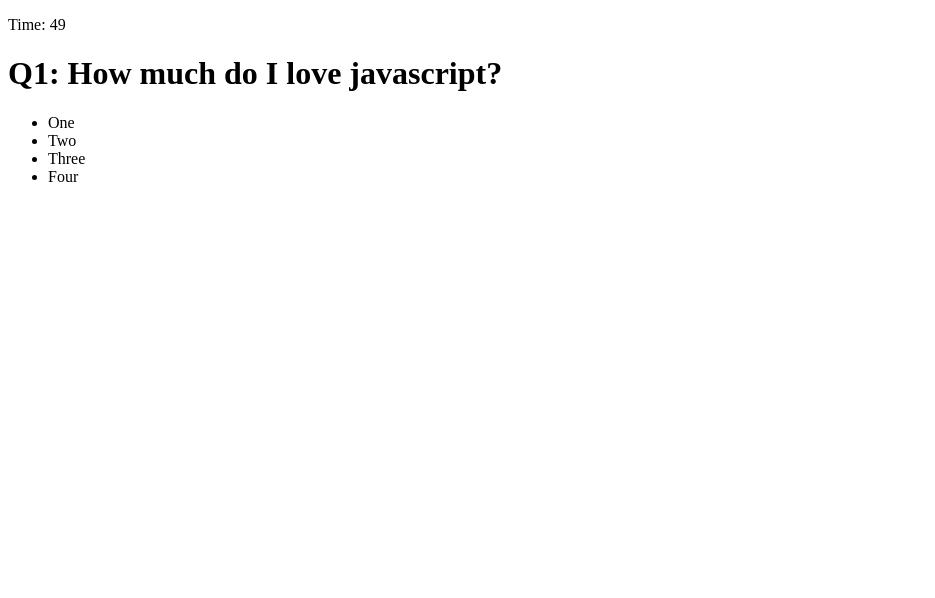
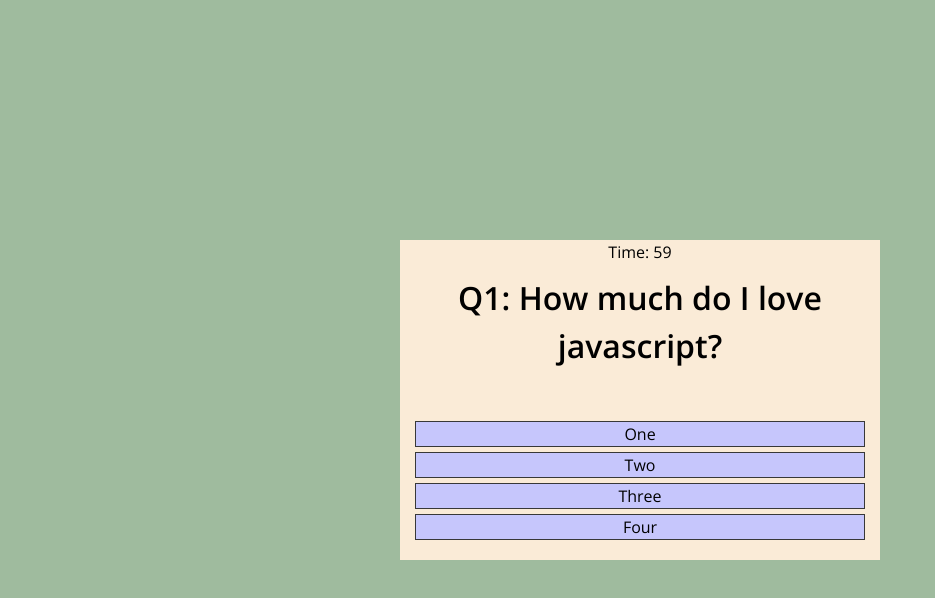
Before and after one commit to druludwig/04-code-quiz, a plain HTML site: page index.html in a window 1280 px wide. Both pictures are taken after a click on the button "Start". Shown: the whole page, without its empty margins (0-935 px from the left). Drawn offline with nearby package versions, Linux system fonts and the light colour scheme.

Commit message:
Hit significant progress point. Pushing restore point (backup).

```diff
--- /dev/null
+++ b/assets/css/reset.css
@@ -0,0 +1,74 @@
+/* Box sizing rules */
+*,
+*::before,
+*::after {
+  box-sizing: border-box;
+}
+
+/* Remove default margin */
+body,
+h1,
+h2,
+h3,
+h4,
+p,
+figure,
+blockquote,
+dl,
+dd {
+  margin: 0;
+}
+
+/* Remove list styles on ul, ol elements with a list role, which suggests default styling will be removed */
+ul[role='list'],
+ol[role='list'] {
+  list-style: none;
+}
+
+/* Set core root defaults */
+html:focus-within {
+  scroll-behavior: smooth;
+}
+
+/* Set core body defaults */
+body {
+  min-height: 100vh;
+  text-rendering: optimizeSpeed;
+  line-height: 1.5;
+}
+
+/* A elements that don't have a class get default styles */
+a:not([class]) {
+  text-decoration-skip-ink: auto;
+}
+
+/* Make images easier to work with */
+img,
+picture {
+  max-width: 100%;
+  display: block;
+}
+
+/* Inherit fonts for inputs and buttons */
+input,
+button,
+textarea,
+select {
+  font: inherit;
+}
+
+/* Remove all animations, transitions and smooth scroll for people that prefer not to see them */
+@media (prefers-reduced-motion: reduce) {
+  html:focus-within {
+   scroll-behavior: auto;
+  }
+
+  *,
+  *::before,
+  *::after {
+    animation-duration: 0.01ms !important;
+    animation-iteration-count: 1 !important;
+    transition-duration: 0.01ms !important;
+    scroll-behavior: auto !important;
+  }
+}
--- a/assets/css/styles.css
+++ b/assets/css/styles.css
@@ -1,7 +1,78 @@
-.root{
+:root{
+    --primary-color: #e31b23;
+    --secondary-color: #383838;
+    --accent-color-1: #9fbb9e;
+    --accent-color-2: #c6c6fc;
 
+}
+
+body{
+    background-color: var(--accent-color-1);
+    display: flex;
+    justify-content: center;
+    align-items: center;
+    font-family: 'Open Sans', sans-serif;
+}
+
+.window{
+    display: flex;
+    flex-direction: column;
+    align-content: center;
+    height: 40vh;
+    width: 60vh;
+    background-color: antiquewhite;
+    text-align: center;
 }
 
 .hidden{
     display: none;
 }
+/* Quiz */
+
+.answer{
+    margin: 5px 15px 5px 15px;
+    border: 1px solid var(--secondary-color);
+    cursor:pointer;
+    background-color: var(--accent-color-2);
+    ;
+}
+
+
+
+
+
+/* Leaderboard */
+.leaderboard-50{
+    width: 50%;
+}
+
+
+
+
+
+
+/* ID Specific Elements */
+#timer-display{
+    text-align: center;
+}
+
+#start-button{
+    margin: 20px;
+    width: 20%;
+    align-self: center;
+}
+
+#section-text{
+    margin: 10px;
+    font-size: 1em;
+}
+
+#section-head{
+    margin: 10px;
+    font-size: 2em;
+}
+
+#answer-display{
+    list-style-type: none;
+    padding: 0px;
+}
--- a/assets/js/script.js
+++ b/assets/js/script.js
@@ -10,6 +10,8 @@ let answerLine2 = document.querySelector("#answerLine2");
 let answerLine3 = document.querySelector("#answerLine3");
 let answerLine4 = document.querySelector("#answerLine4");
 let initialsField = document.querySelector("#initials");
+let leaderboardInitials = document.querySelector("#leaders")
+let leaderboardScores = document.querySelector("#scores")
 
 let currentIndex = 0;
 let time = 0;
@@ -75,7 +77,7 @@ function startQuiz(){
 
 //Start the Timer
 function gameTimer() {
-      time = 51
+      time = 61
       timer = setInterval(function() {
         time--;
         timerElement.textContent = ("Time: " + time);
@@ -133,7 +135,7 @@ function checkProgress(){
 
 
 
-//This ends the quiz if they complete it in time
+//   This ends the quiz if they complete it in time
 function endQuiz(){
    isDone = true;
    sectionText.style.display = '';
@@ -156,6 +158,8 @@ function timerOut(){
 
 
 function postScores(){
+   saveButton.style.display = 'none';
+   initialsField.style.display = 'none';
    let savedScores = JSON.parse(localStorage.getItem("savedScores")) || [];
    let player = initialsField.value;
    let currentScore = {
@@ -168,7 +172,19 @@ function postScores(){
    displayHighscores();
   }
 
-
+function displayHighscores(){
+   sectionHead.textContent = ""
+   sectionText.textContent = ""
+    let savedScores = JSON.parse(localStorage.getItem("savedScores")) || [];
+    for (i=0; i<savedScores.length; i++){
+        let initialsText = document.createElement("li");
+        let scoreText = document.createElement("li");
+        initialsText.textContent = savedScores[i].name;
+        scoreText.textContent = savedScores[i].score;
+        leaderboardInitials.appendChild(initialsText);
+        leaderboardScores.appendChild(scoreText);
+    }
+}
 
 
 
--- a/index.html
+++ b/index.html
@@ -5,25 +5,36 @@
     <meta http-equiv="X-UA-Compatible" content="IE=edge">
     <meta name="viewport" content="width=device-width, initial-scale=1.0">
     <title>Document</title>
+    <link rel="stylesheet" href="./assets/css/reset.css">
     <link rel="stylesheet" href="./assets/css/styles.css">
+    <link href="https://fonts.googleapis.com/css2?family=Open+Sans:ital,wght@0,300;0,400;0,600;1,300;1,400;1,600&display=swap" rel="stylesheet">
+
 </head>
 
 <body>
-    <div id="quiz-main">
-        <p id="timer-display"></p>
-        <p id="score-display"></p>
-        <h1 id="section-head">Intro Headline</h1><!-- use css to hide at first -->
-        <p id="section-text">Paragraph</p>
+    <div id="quiz-main" class="window">
+        <p id="timer-display">Time: 60</p>
+        <h1 id="section-head">Coding Quiz</h1>
+        <p id="section-text">Using only 5 questions, you'll be able to determine if you have what it takes to scratch code entire websites from memory!</p>
         <input type="text" name="initials" id="initials" placeholder="Initials" class="hidden"/>
         <button id="start-button">Start</button>
         <button id="save-button" class="hidden">Save Score</button>
         <ul id="answer-display" class="hidden">
-            <li id="answerLine1"></li>
-            <li id="answerLine2"></li>
-            <li id="answerLine3"></li>
-            <li id="answerLine4"></li>
+            <li id="answerLine1" class="answer"></li>
+            <li id="answerLine2" class="answer"></li>
+            <li id="answerLine3" class="answer"></li>
+            <li id="answerLine4" class="answer"></li>
         </ul>
     </div>
+
+
+    <!-- <div id="leaderboard">
+        <div id="leaders" class="leaderboard-50"></div>
+        <div id="scores" class="leaderboard-50"></div>
+    </div> -->
+
+
+
     <script src="./assets/js/script.js"></script>
 </body>
 </html>
```
